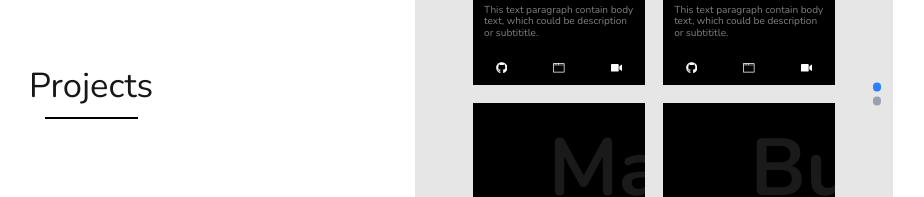
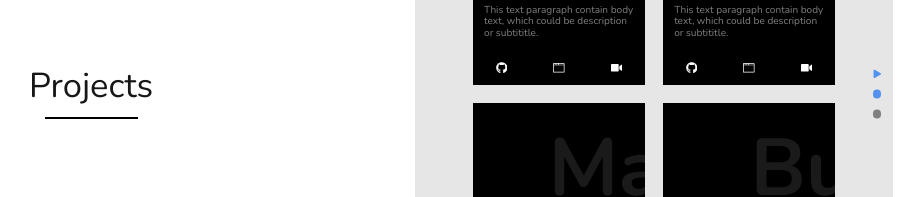
Before and after one commit to as-ajitsingh/ultimate-portfolio-v2, a Next.js app: page / in a window 1280 px wide. Shown: the part 1906-2103 px from the top of the page, without its empty margins (179-1103 px from the left). Built offline with nearby package versions, Linux system fonts and the light colour scheme.

Commit message:
adds carousel slider pause

```diff
--- a/src/app/components/carousels/carousel-01/index.jsx
+++ b/src/app/components/carousels/carousel-01/index.jsx
@@ -1,6 +1,7 @@
 "use client";
-import { useEffect, useState } from "react";
+import { useEffect, useRef, useState } from "react";
 import Card from "../../card";
+import { FaPlay } from "react-icons/fa";
 
 const Carousel01 = ({}) => {
   const projects = [
@@ -21,36 +22,44 @@ const Carousel01 = ({}) => {
     return pages;
   }, new Array(Math.floor(projects.length / pageLength)).fill([]));
 
-  const [selectPage, setSelectedPage] = useState(0);
+  const sliderTimerRef = useRef();
+
+  const [currentPage, setCurrentPage] = useState(0);
+  const [sliderPaused, setSliderPaused] = useState(false);
 
   useEffect(() => {
     const sliderDuration = 3_000;
+    if (!sliderPaused)
+      sliderTimerRef.current = setInterval(() => {
+        setCurrentPage((currentPage) =>
+          currentPage == projectPages.length - 1 ? 0 : currentPage + 1
+        );
+      }, sliderDuration);
 
-    const sliderTimer = setInterval(() => {
-      console.log(selectPage);
-      setSelectedPage((selectPage) =>
-        selectPage == projectPages.length - 1 ? 0 : selectPage + 1
-      );
-    }, sliderDuration);
-
-    return () => clearInterval(sliderTimer);
-  }, []);
+    return () => clearInterval(sliderTimerRef.current);
+  }, [sliderPaused]);
 
   return (
     <>
       <div className="h-140 flex items-center relative bg-secondary-700 px-20 rounded-md">
         <div className="grid grid-cols-2 gap-6">
-          {projectPages[selectPage].map((title, idx) => (
+          {projectPages[currentPage].map((title, idx) => (
             <Card key={idx} title={title} />
           ))}
         </div>
-        <div className="absolute right-4 top-1/2 transform -translate-y-1/2 flex flex-col gap-2">
+        <div className="absolute right-4 top-1/2 transform -translate-y-1/2 flex flex-col gap-4 items-center">
+          <FaPlay
+            onClick={() => setSliderPaused((sliderPaused) => !sliderPaused)}
+            className={`w-3 h-3  ${
+              sliderPaused ? "text-primary-100" : "text-accent-300"
+            }`}
+          />
           {projectPages.map((_, i) => (
             <div
-              onClick={() => setSelectedPage(i)}
+              onClick={() => setCurrentPage(i)}
               key={i}
               className={`w-3 h-3 rounded-full ${
-                i === selectPage ? "bg-blue-500" : "bg-gray-400"
+                i === currentPage ? "bg-accent-300" : "bg-primary-100"
               }`}
             ></div>
           ))}
```
